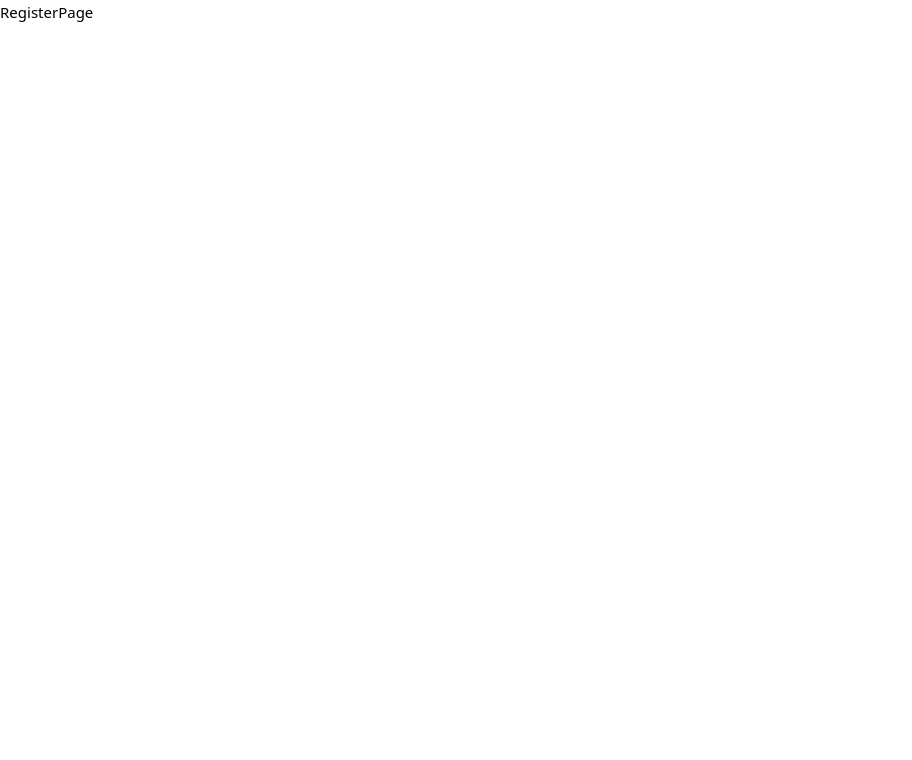
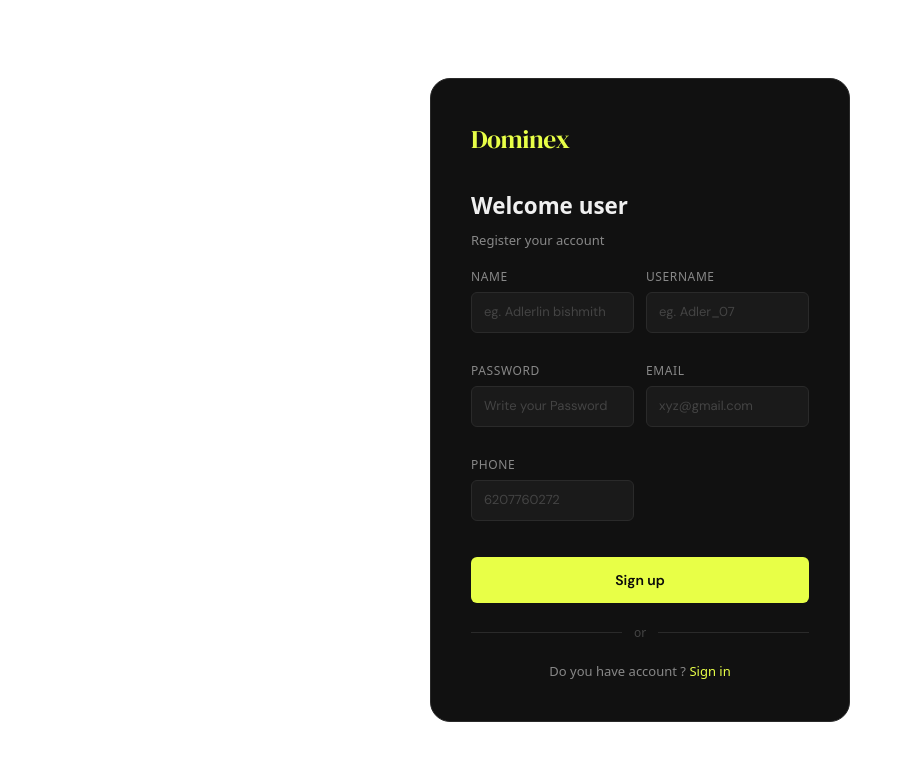
Before and after one commit to kishukumar07/dominex-client, a Next.js app: page /auth/register in a window 1280 px wide. Shown: the top 760 px of the page, without its empty margins (0-912 px from the left). Built offline with nearby package versions, Linux system fonts and the light colour scheme; no server answers.

Commit message:
feat: register page + redirect to verify

```diff
--- a/app/auth/login/page.jsx
+++ b/app/auth/login/page.jsx
@@ -85,7 +85,7 @@ function LoginPage() {
         <div className="divider">or</div>
 
         <p className="text-center text-sm text-muted">
-          Don't have an account?{" "}
+          Dont have an account? {" "}
           <Link href="/auth/register" className="link">
             Create one
           </Link>
--- a/app/auth/register/page.jsx
+++ b/app/auth/register/page.jsx
@@ -1,9 +1,165 @@
-import React from 'react'
+"use client";
+
+import { apiRequest } from "@/lib/api";
+import { useState } from "react";
+import Link from "next/link";
+import { useRouter } from "next/navigation";
 
 function RegisterPage() {
+  const router = useRouter();
+  //STATES ...
+
+  const [Error, setError] = useState("");
+  const [Loading, setLoading] = useState(false);
+  const [FormData, setFormData] = useState({
+    name: "",
+    email: "",
+    phone: "",
+    password: "",
+    username: "",
+  });
+
+  //FUNCTIONS ..
+
+  const changeHandler = (key, value) => {
+    setFormData({ ...FormData, [key]: value });
+  };
+
+  const handelSubmit = async (e) => {
+    e.preventDefault();
+    setLoading(true);
+    try {
+      const res = await apiRequest("api/auth/register", "POST", {
+        ...FormData,
+      });
+
+      if (res.success) {
+        router.push(`/auth/verify?userId=${res.data._id}`);
+      } else {
+        setError(res.message);
+      }
+    } catch (err) {
+      setError(err.message || "Login failed. Please try again.");
+    } finally {
+      setLoading(false);
+    }
+  };
+
   return (
-    <div>RegisterPage</div>
-  )
+    <div className="page-center">
+      <div className="card">
+        <span className="brand">Dominex</span>
+        <h1 className="heading-lg">Welcome user </h1>
+        <p className="text-muted mb-4">Register your account </p>
+        {Error && <div className="alert alert-error"> {Error} </div>}
+
+        <form
+          style={{
+            display: "grid",
+            gridTemplateColumns: "1fr 1fr",
+            gap: "12px",
+          }}
+          onSubmit={handelSubmit}
+        >
+          {" "}
+          <div className="form-group">
+            <label className="form-label" htmlFor="name">
+              Name
+            </label>
+            <input
+              className="input"
+              placeholder="eg. Adlerlin bishmith"
+              type="text"
+              required
+              value={FormData.name}
+              onChange={(e) => {
+                changeHandler("name", e.target.value);
+              }}
+            />
+          </div>
+          <div className="form-group">
+            <label className="form-label" htmlFor="name">
+              UserName
+            </label>
+            <input
+              className="input"
+              placeholder="eg. Adler_07"
+              type="text"
+              required
+              value={FormData.username}
+              onChange={(e) => {
+                changeHandler("username", e.target.value);
+              }}
+            />
+          </div>
+          <div className="form-group">
+            <label className="form-label" htmlFor="name">
+              Password
+            </label>
+            <input
+              className="input"
+              placeholder="Write your Password "
+              type="password"
+              required
+              value={FormData.password}
+              onChange={(e) => {
+                changeHandler("password", e.target.value);
+              }}
+            />
+          </div>
+          <div className="form-group">
+            <label className="form-label" htmlFor="name">
+              Email
+            </label>
+            <input
+              className="input"
+              placeholder="xyz@gmail.com "
+              type="email"
+              required
+              value={FormData.email}
+              onChange={(e) => {
+                changeHandler("email", e.target.value);
+              }}
+            />
+          </div>
+          <div className="form-group">
+            <label className="form-label" htmlFor="name">
+              Phone
+            </label>
+
+            <input
+              className="input"
+              placeholder="6207760272"
+              type="text"
+              value={FormData.phone}
+              onChange={(e) => {
+                changeHandler("phone", e.target.value);
+              }}
+              required
+            />
+          </div>
+          <button
+            className="btn btn-primary"
+            type="submit"
+            disabled={Loading}
+            style={{ gridColumn: "1 / -1" }}
+          >
+            {Loading ? "Signing up..." : "Sign up"}
+          </button>
+        </form>
+        <div className="divider">or</div>
+
+        <p className="text-center text-sm text-muted">
+          {" "}
+          Do you have account ?{" "}
+          <Link href="/auth/login" className="link">
+            {" "}
+            Sign in
+          </Link>
+        </p>
+      </div>
+    </div>
+  );
 }
 
-export default RegisterPage
+export default RegisterPage;
--- a/app/style/dominex.css
+++ b/app/style/dominex.css
@@ -150,11 +150,13 @@ body {
   border-radius: var(--radius-sm);
   color: var(--text-primary);
   font-family: var(--font-body);
-  font-size: 14px;
-  padding: 12px 14px;
+  /* font-size: 14px; */
+  /* padding: 12px 14px; */
   width: 100%;
   outline: none;
   transition: var(--transition);
+  padding: 9px 12px;  /* reduce from 12px 14px */
+font-size: 13px;
 }
 
 .input::placeholder {
```
